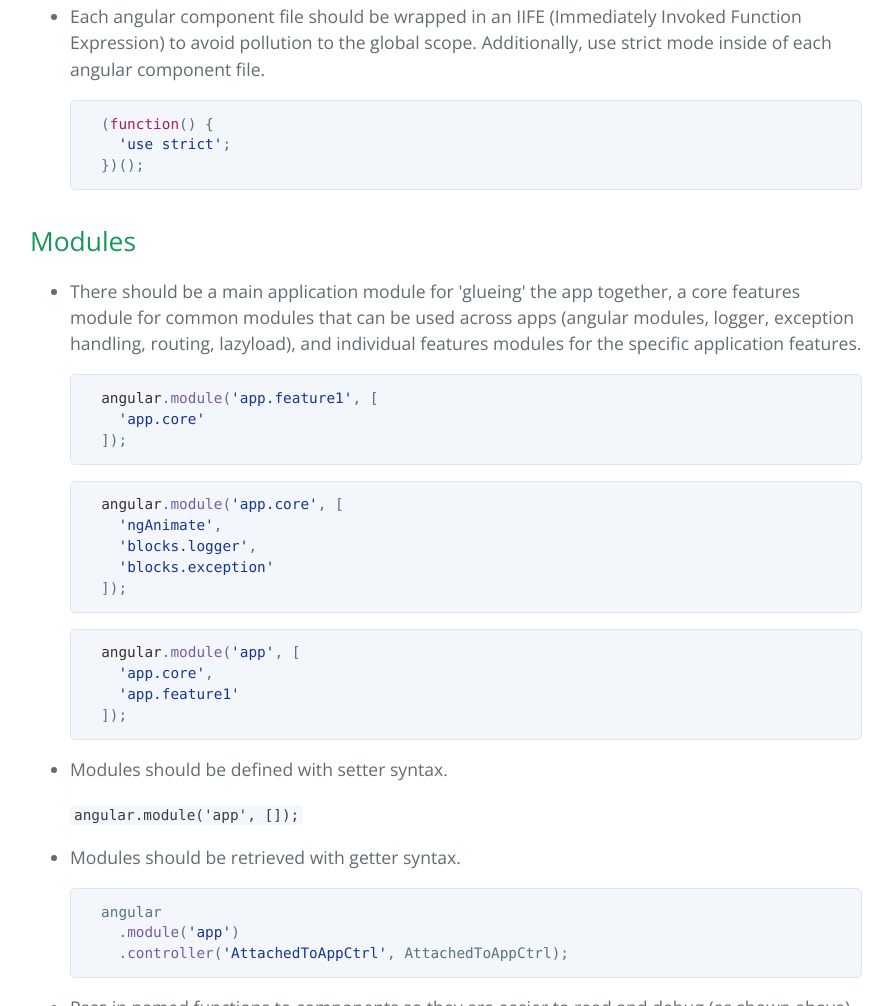
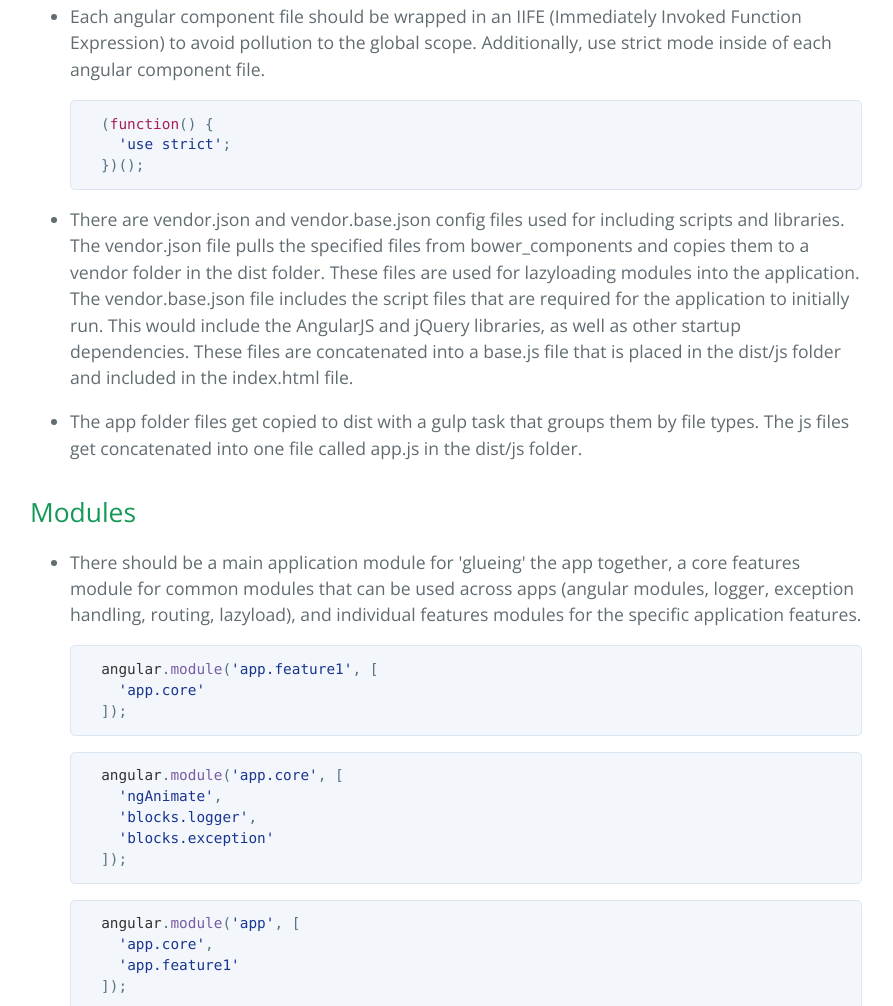
Before and after one commit to mlabus93/demo-angular-app, a plain HTML site: page index.html in a window 1280 px wide. Shown: the part 2252-3258 px from the top of the page, without its empty margins (194-1087 px from the left). Drawn offline with nearby package versions, Linux system fonts and the light colour scheme.

```diff
--- a/index.html
+++ b/index.html
@@ -112,6 +112,8 @@
     <span class="pl-s"><span class="pl-pds">'</span>use strict<span class="pl-pds">'</span></span>;
   })();</pre></div>
 </li>
+<li><p>There are vendor.json and vendor.base.json config files used for including scripts and libraries. The vendor.json file pulls the specified files from bower_components and copies them to a vendor folder in the dist folder. These files are used for lazyloading modules into the application. The vendor.base.json file includes the script files that are required for the application to initially run. This would include the AngularJS and jQuery libraries, as well as other startup dependencies. These files are concatenated into a base.js file that is placed in the dist/js folder and included in the index.html file.</p></li>
+<li><p>The app folder files get copied to dist with a gulp task that groups them by file types. The js files get concatenated into one file called app.js in the dist/js folder.</p></li>
 </ul>
 
 <h2>
```
Also changed, not shown: params.json (+1 -1 lines).
